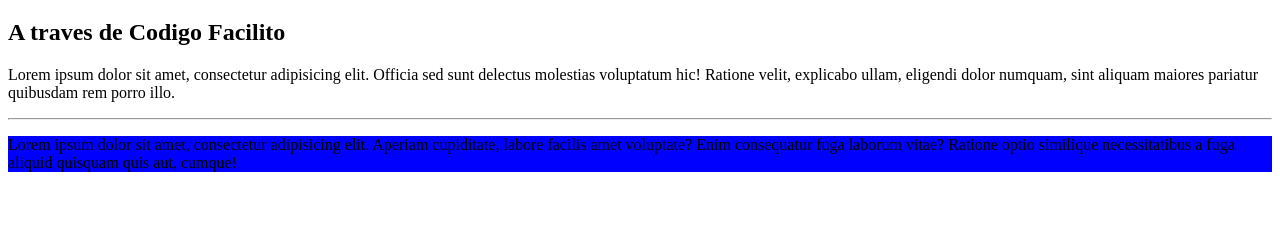
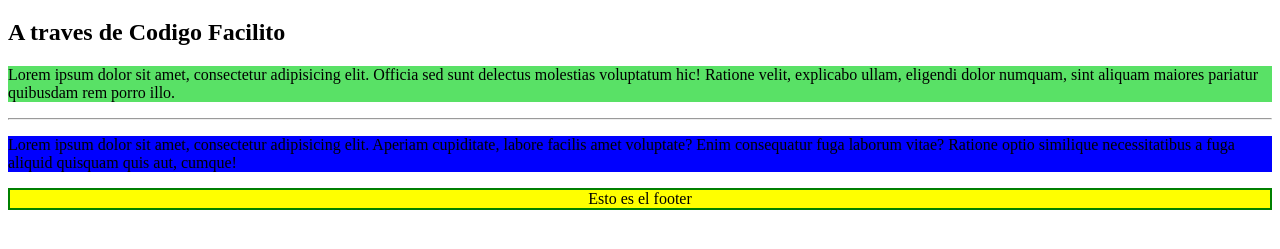
Before and after one commit to ciscoarg/codFacil_GIT, a plain HTML site: page git05/OperandoCambios/index.html in a window 1280 px wide. Shown: the part 61-310 px from the top of the page. Drawn offline with Linux system fonts and the light colour scheme.

Commit message:
Versión 2.0 del Proyecto

```diff
--- a/git05/OperandoCambios/index.html
+++ b/git05/OperandoCambios/index.html
@@ -11,11 +11,13 @@
 	<h1>Pagina de Prueba para clase 05 de GIT</h1>
 	<h2>A traves de Codigo Facilito</h2>
 
-	<p>Lorem ipsum dolor sit amet, consectetur adipisicing elit. Officia sed sunt delectus molestias voluptatum hic! Ratione velit, explicabo ullam, eligendi dolor numquam, sint aliquam maiores pariatur quibusdam rem porro illo.</p>
+	<p id="parrafo1">Lorem ipsum dolor sit amet, consectetur adipisicing elit. Officia sed sunt delectus molestias voluptatum hic! Ratione velit, explicabo ullam, eligendi dolor numquam, sint aliquam maiores pariatur quibusdam rem porro illo.</p>
 
 	<hr>
 
 	<p id="parrafo2">Lorem ipsum dolor sit amet, consectetur adipisicing elit. Aperiam cupiditate, labore facilis amet voluptate? Enim consequatur fuga laborum vitae? Ratione optio similique necessitatibus a fuga aliquid quisquam quis aut, cumque!</p>
 
+	<div id="foter"><footer>Esto es el footer</footer></div>
+
 </body>
 </html>
--- a/git05/OperandoCambios/pagPrueba.css
+++ b/git05/OperandoCambios/pagPrueba.css
@@ -1,9 +1,20 @@
 h1 {
-	background-color: red;
-	font-style: italic;
+    background-color: red;
+    font-style: italic;
 }
 
+#parrafo1 {
+	background-color:#59E166;
+}
 
-#parrafo2{
-	background-color: blue;
+#parrafo2 {
+    background-color: blue;
 }
+
+#foter {
+    background-color: yellow;
+	border-style: solid;
+	border-width: 2px;
+	border-color: green;
+	text-align: center;
+}
```
